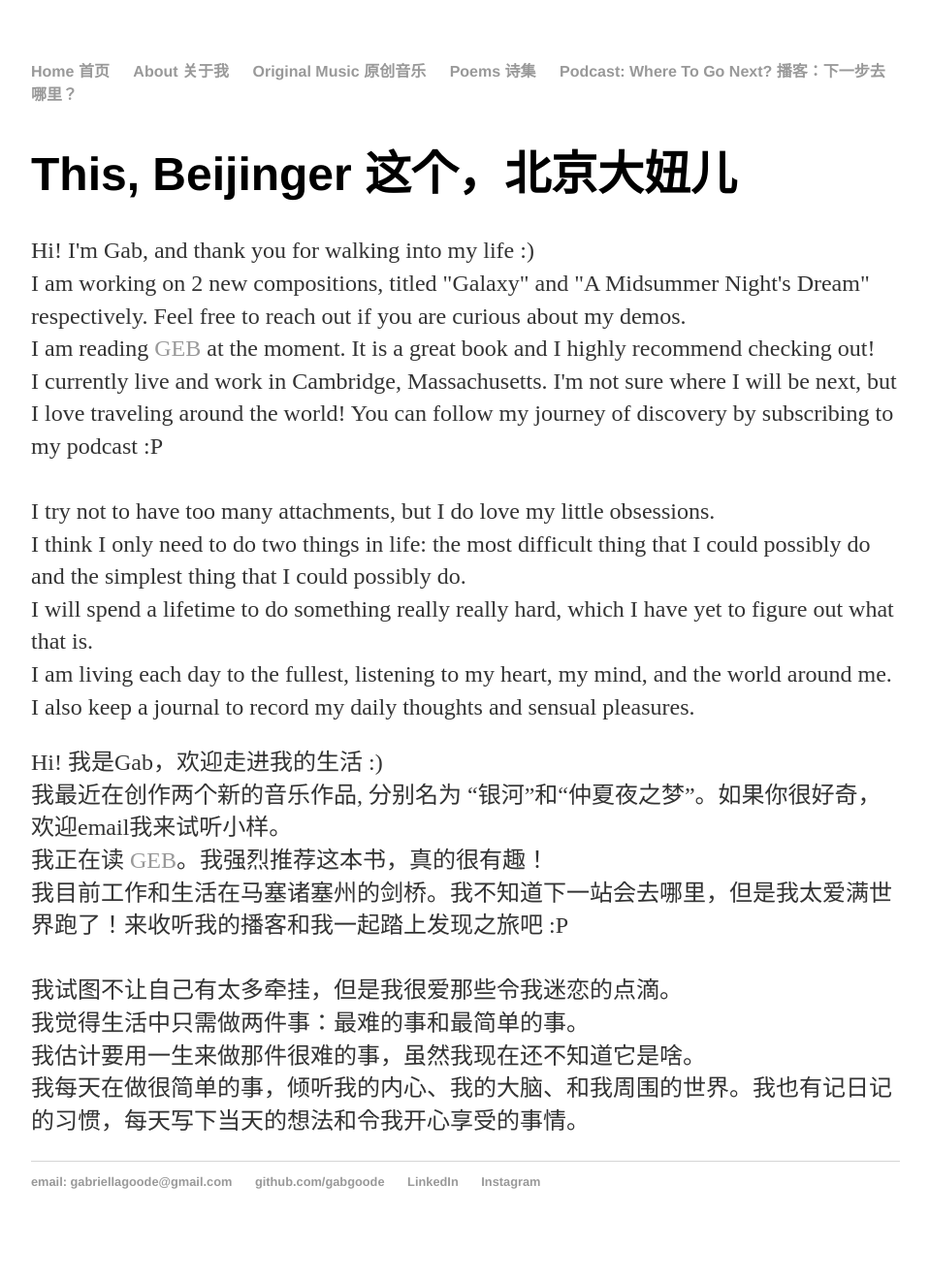
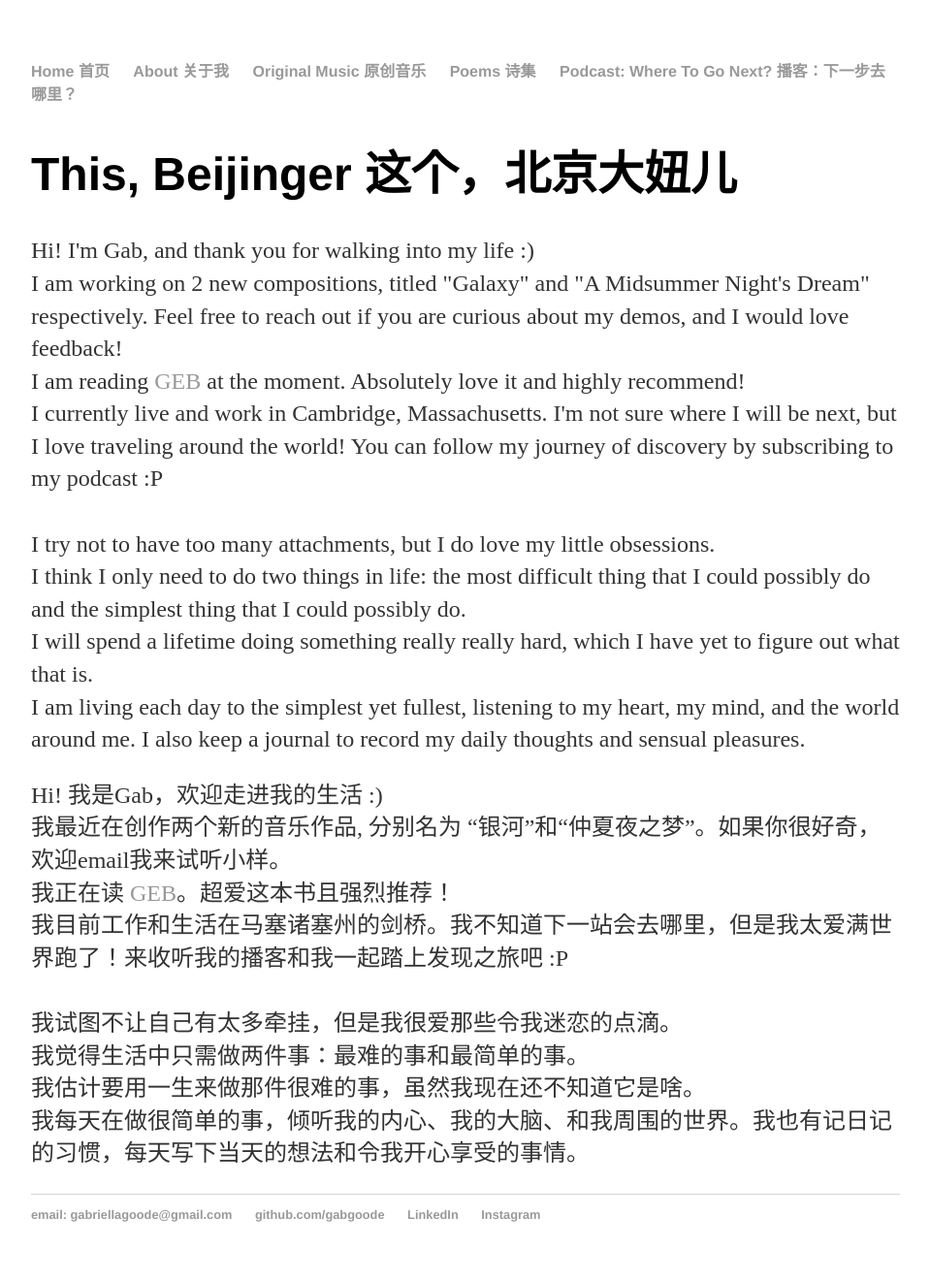
Before and after one commit to gabgoode/gabgoode.github.io, a Jekyll site: the page built from about/index.html, in a window 1280 px wide. Shown: the whole page at 97% size, without its empty margins (160-1119 px from the left). Built offline with Jekyll 4.4.1, drawn with Linux system fonts in a browser that asks for light colours; before the commit the page ends 1286 px from its top, so only the background shows below that.

Commit message:
Update index.html

```diff
--- a/about/index.html
+++ b/about/index.html
@@ -6,19 +6,19 @@ title: About Gabriella Liu
 	<h1>This, Beijinger 这个，北京大妞儿</h1>
 	<p>
 			Hi! I'm Gab, and thank you for walking into my life :)<br/>
-			I am working on 2 new compositions, titled "Galaxy" and "A Midsummer Night's Dream" respectively. Feel free to reach out if you are curious about my demos.<br/>
-			I am reading <a href="https://www.goodreads.com/book/show/24113.G_del_Escher_Bach">GEB</a> at the moment. It is a great book and I highly recommend checking out! <br/>
+			I am working on 2 new compositions, titled "Galaxy" and "A Midsummer Night's Dream" respectively. Feel free to reach out if you are curious about my demos, and I would love feedback!<br/>
+			I am reading <a href="https://www.goodreads.com/book/show/24113.G_del_Escher_Bach">GEB</a> at the moment. Absolutely love it and highly recommend! <br/>
 			I currently live and work in Cambridge, Massachusetts. I'm not sure where I will be next, but I love traveling around the world! You can follow my journey of discovery by subscribing to my podcast :P <br/>
 		<br/>
 			I try not to have too many attachments, but I do love my little obsessions. <br/>
 			I think I only need to do two things in life: the most difficult thing that I could possibly do and the simplest thing that I could possibly do. <br/>
-			I will spend a lifetime to do something really really hard, which I have yet to figure out what that is. <br/>
-			I am living each day to the fullest, listening to my heart, my mind, and the world around me. I also keep a journal to record my daily thoughts and sensual pleasures. <br/>
+			I will spend a lifetime doing something really really hard, which I have yet to figure out what that is. <br/>
+			I am living each day to the simplest yet fullest, listening to my heart, my mind, and the world around me. I also keep a journal to record my daily thoughts and sensual pleasures. <br/>
 		</p>
 		<p>
 			Hi! 我是Gab，欢迎走进我的生活 :)<br/>
 			我最近在创作两个新的音乐作品, 分别名为 “银河”和“仲夏夜之梦”。如果你很好奇，欢迎email我来试听小样。<br/>
-			我正在读 <a href="https://www.goodreads.com/book/show/24113.G_del_Escher_Bach">GEB</a>。我强烈推荐这本书，真的很有趣！ <br/>
+			我正在读 <a href="https://www.goodreads.com/book/show/24113.G_del_Escher_Bach">GEB</a>。超爱这本书且强烈推荐！ <br/>
 			我目前工作和生活在马塞诸塞州的剑桥。我不知道下一站会去哪里，但是我太爱满世界跑了！来收听我的播客和我一起踏上发现之旅吧 :P<br/>
 		<br/>
 			我试图不让自己有太多牵挂，但是我很爱那些令我迷恋的点滴。<br/>
```
